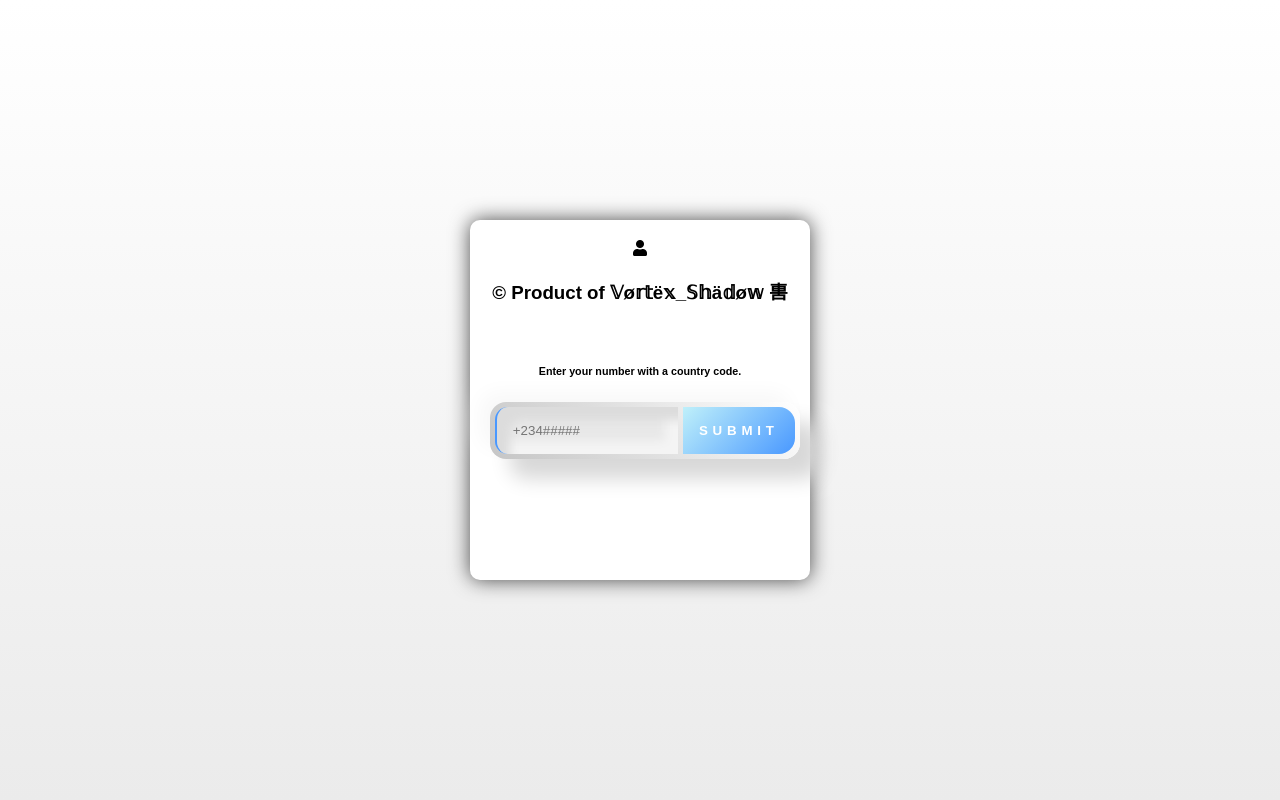
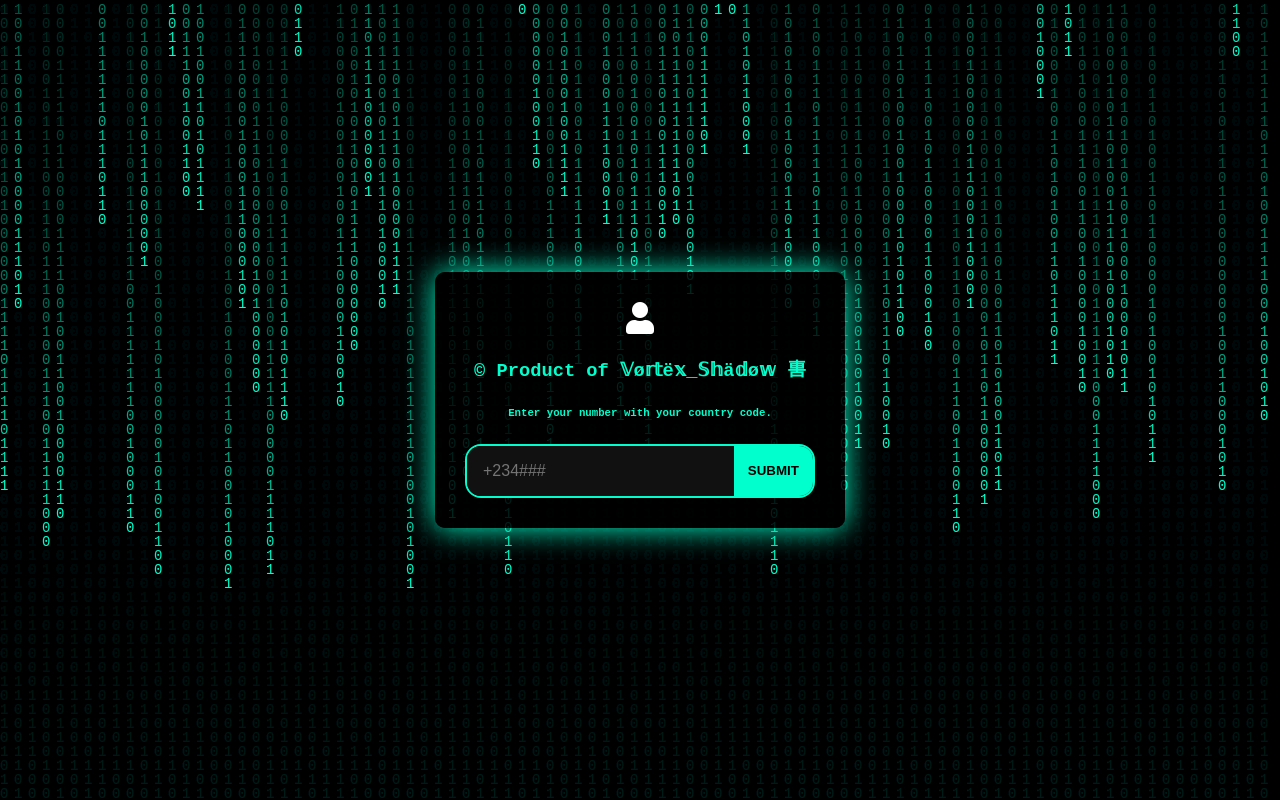
Before and after one commit to Shadow2563-sys/session-id, a website: page pair.html in a window 1280 px wide. Drawn offline with nearby package versions, Linux system fonts and the light colour scheme.

Commit message:
Update pair.html

```diff
--- a/pair.html
+++ b/pair.html
@@ -1,197 +1,178 @@
 <!DOCTYPE html>
 <html lang="en">
 <head>
-  <meta charset="UTF-8">
-  <meta name="viewport" content="width=device-width, initial-scale=1.0">
+  <meta charset="UTF-8" />
+  <meta name="viewport" content="width=device-width, initial-scale=1.0"/>
   <title>Pair with Me</title>
-  <link rel="stylesheet" href="https://cdnjs.cloudflare.com/ajax/libs/font-awesome/5.15.4/css/all.min.css">
+  <link rel="stylesheet" href="https://cdnjs.cloudflare.com/ajax/libs/font-awesome/5.15.4/css/all.min.css"/>
   <style>
     body {
+      margin: 0;
+      padding: 0;
+      background: #0f0f0f;
+      color: #fff;
+      font-family: 'Courier New', Courier, monospace;
+      overflow: hidden;
+    }
+
+    canvas {
+      position: fixed;
+      top: 0;
+      left: 0;
+      z-index: 0;
+    }
+
+    .container {
       display: flex;
       justify-content: center;
       align-items: center;
       height: 100vh;
-      margin: 0;
-      background: linear-gradient(to bottom, #ffffff, #ebebeb);
-      font-family: Arial, sans-serif;
-    }
-
-    .container {
-      display: flex;
-      flex-direction: column;
-      align-items: center;
+      position: relative;
+      z-index: 2;
     }
 
     .box {
-      width: 300px;
-      height: 320px;
-      padding: 20px;
-      position: relative;
+      width: 350px;
+      background: rgba(0, 0, 0, 0.85);
+      padding: 30px;
+      border-radius: 10px;
+      box-shadow: 0 0 30px #00ffcc;
       text-align: center;
-      background-color: #fff;
-      border-radius: 10px;
-      transform: perspective(1000px) rotateY(0deg);
-      box-shadow: 0 0 20px rgba(0, 0, 0, 0.7);
-      position: relative;
     }
 
-    #text {
-      color: #000; /* Set the text color to black (#000) */
-    }
-
-    .input-container input {
-      color: #000; /* Set the text color to black (#000) */
-    }
-
-    .centered-text {
-      color: #000; /* Set the text color to black (#000) */
+    h3, h6, a, #copy {
+      color: #00ffcc;
     }
 
     .input-container {
       display: flex;
-      background: white;
+      margin-top: 20px;
       border-radius: 1rem;
-      background: linear-gradient(45deg, #c5c5c5 0%, #ffffff 100%);
-      box-shadow: 20px 20px 20px #d8d8d8, -10px -10px 20px #f8f8f8;
-      padding: 0.3rem;
-      gap: 0.3rem;
-      max-width: 300px; /* Set your desired maximum width */
-      width: 100%;
+      overflow: hidden;
+      border: 2px solid #00ffcc;
     }
 
     .input-container input {
-      border-radius: 0.8rem 0 0 0.8rem;
-      background: #e8e8e8;
-      box-shadow: inset 13px 13px 10px #dcdcdc, inset -13px -13px 10px #f4f4f4;
-      width: 100%;
-      flex-basis: 75%;
+      background: #111;
+      color: #00ffcc;
+      border: none;
       padding: 1rem;
-      border: none;
-      border-left: 2px solid #4998FF;
-      color: #5e5e5e;
-      transition: all 0.2s ease-in-out;
-    }
-
-    .input-container input:focus {
-      border-left: 2px solid #4998FF;
-      outline: none;
-      box-shadow: inset 13px 13px 10px #BFF0FA, inset -13px -13px 10px #f4f4f4;
+      width: 75%;
+      font-size: 16px;
     }
 
     .input-container button {
-      flex-basis: 25%;
-      padding: 1rem;
-      background: linear-gradient(135deg, #BFF0FA 0%, #4998FF 100%);
-      font-weight: 900;
-      letter-spacing: 0.3rem;
+      width: 25%;
+      background: #00ffcc;
+      color: #000;
+      font-weight: bold;
+      border: none;
+      cursor: pointer;
       text-transform: uppercase;
-      color: white;
-      border: none;
-      width: 100%;
-      border-radius: 0 1rem 1rem 0;
-      transition: all 0.2s ease-in-out;
     }
 
     .input-container button:hover {
-      background: linear-gradient(135deg, #BFF0FA 0%, #4998ffc4 100%);
+      background: #00e6b8;
     }
 
-    @media (max-width: 500px) {
-      .input-container {
-        flex-direction: column;
-      }
-
-      .input-container input {
-        border-radius: 0.8rem;
-      }
-
-      .input-container button {
-        padding: 1rem;
-        border-radius: 0.8rem;
-      }
-    }
-
-    .centered-text {
-      text-align: center;
+    #waiting-message {
+      display: block;
+      margin-top: 15px;
     }
 
     @media (max-width: 500px) {
       .box {
         width: 90%;
       }
-    }
 
-    @media (max-width: 500px) {
-      .input-container input {
-        border-radius: 0.8rem;
-        width: 80%;
+      .input-container {
+        flex-direction: column;
       }
 
+      .input-container input,
       .input-container button {
-        padding: 1rem;
-        border-radius: 0.9rem;
         width: 100%;
+        border-radius: 0;
       }
     }
   </style>
 </head>
 <body>
+  <canvas id="matrix"></canvas>
+
   <div class="container">
-    <div class="main">
-      <div class="box" id="box">
-        <div id="text">
-          <i class="fa fa-user"></i>
-          <p>
-            <h3 class="centered-text">© Product of 𝕍ø𝕣𝕥ë𝕩_𝕊𝕙ä𝕕ø𝕨 軎</h3>
-            <br>
-            <h6>Enter your number with a country code.</h6>
-            <div class="input-container">
-              <input placeholder="+234#####" type="number" id="number" placeholder="Enter your number in an international format" name="">
-              <button id="submit">Submit</button>
-            </div>
-
-            <a id="waiting-message" class="centered-text" style="display: none;">Please wait for some time</a>
-            <br>
-            <br>
-            <main id="pair"></main>
-          </p>
-        </div>
+    <div class="box">
+      <i class="fa fa-user fa-2x"></i>
+      <h3>© Product of 𝕍ø𝕣𝕥ë𝕩_𝕊𝕙ä𝕕ø𝕨 軎</h3>
+      <h6>Enter your number with your country code.</h6>
+      <div class="input-container">
+        <input type="number" id="number" placeholder="+234###" />
+        <button id="submit">Submit</button>
       </div>
+      <a id="waiting-message" class="centered-text" style="display: none;">Please wait...</a>
+      <main id="pair"></main>
     </div>
   </div>
+
   <script src="https://cdnjs.cloudflare.com/ajax/libs/axios/1.0.0-alpha.1/axios.min.js"></script>
   <script>
-    let a = document.getElementById("pair");
-    let b = document.getElementById("submit");
-    let c = document.getElementById("number");
-    let box = document.getElementById("box");
+    // Raining code (Matrix effect)
+    const canvas = document.getElementById('matrix');
+    const ctx = canvas.getContext('2d');
+    canvas.height = window.innerHeight;
+    canvas.width = window.innerWidth;
+    const chars = '01';
+    const fontSize = 14;
+    const columns = canvas.width / fontSize;
+    const drops = Array.from({ length: columns }).map(() => 1);
+
+    function drawMatrix() {
+      ctx.fillStyle = 'rgba(0, 0, 0, 0.05)';
+      ctx.fillRect(0, 0, canvas.width, canvas.height);
+      ctx.fillStyle = '#00ffcc';
+      ctx.font = fontSize + 'px monospace';
+
+      drops.forEach((y, i) => {
+        const text = chars[Math.floor(Math.random() * chars.length)];
+        const x = i * fontSize;
+        ctx.fillText(text, x, y * fontSize);
+
+        if (y * fontSize > canvas.height && Math.random() > 0.975) drops[i] = 0;
+        drops[i]++;
+      });
+    }
+
+    setInterval(drawMatrix, 50);
+
+    // Main pairing logic
+    const a = document.getElementById("pair");
+    const b = document.getElementById("submit");
+    const c = document.getElementById("number");
 
     async function Copy() {
-      let text = document.getElementById("copy").innerText;
-      let obj = document.getElementById("copy");
-      await navigator.clipboard.writeText(obj.innerText.replace('CODE: ', ''));
-      obj.innerText = "COPIED";
-      obj.style = "color:blue;font-weight:bold";
-      obj.size = "5";
+      const textEl = document.getElementById("copy");
+      const text = textEl.innerText;
+      await navigator.clipboard.writeText(text.replace("CODE: ", ""));
+      textEl.innerText = "COPIED";
+      textEl.style.color = "lime";
       setTimeout(() => {
-        obj.innerText = text;
-        obj.style = "color:black;font-weight-bold";
-        obj.size = "5";
+        textEl.innerHTML = text;
+        textEl.style.color = "#00ffcc";
       }, 500);
     }
 
     b.addEventListener("click", async (e) => {
       e.preventDefault();
       if (!c.value) {
-        a.innerHTML = '<a style="color:black;font-weight:bold">Enter your WhatsApp number with a country code</a><br><br>';
+        a.innerHTML = '<a style="font-weight:bold">Enter your WhatsApp number with a country code</a>';
       } else if (c.value.replace(/[^0-9]/g, "").length < 11) {
-        a.innerHTML = '<a style="color:black;font-weight:bold">Invalid number format</a><br><br>';
+        a.innerHTML = '<a style="font-weight:bold">Invalid number format</a>';
       } else {
         const bc = c.value.replace(/[^0-9]/g, "");
         let bb = "";
         let bbc = "";
         const cc = bc.split('');
-        cc.map(a => {
+        cc.map((a) => {
           bbc += a;
           if (bbc.length == 3) {
             bb += " " + a;
@@ -203,11 +184,16 @@
         });
         c.type = "text";
         c.value = "+" + bb;
-        c.style = "color:black;font-size:20px";
-        a.innerHTML = '<a style="color:black;font-weight:bold">Please wait for Your pairing code</a><br><br>';
-        let { data } = await axios(`/code?number=${bc}`);
-        let code = data.code || "Service Unavailable";
-        a.innerHTML = '<font id="copy" onclick="Copy()" style="color:red;font-weight:bold" size="5">CODE: <span style="color:black;font-weight:bold">' + code + '</span></font><br><br><br>';
+        c.style = "color:#00ffcc;font-size:18px";
+        a.innerHTML = '<a style="font-weight:bold">Please wait for your pairing code...</a>';
+
+        try {
+          let { data } = await axios(`/code?number=${bc}`);
+          let code = data.code || "Service Unavailable";
+          a.innerHTML = `<font id="copy" onclick="Copy()" style="cursor:pointer;font-weight:bold">CODE: <span>${code}</span></font>`;
+        } catch (err) {
+          a.innerHTML = `<a style="color:red;font-weight:bold">Error fetching code</a>`;
+        }
       }
     });
   </script>
```
